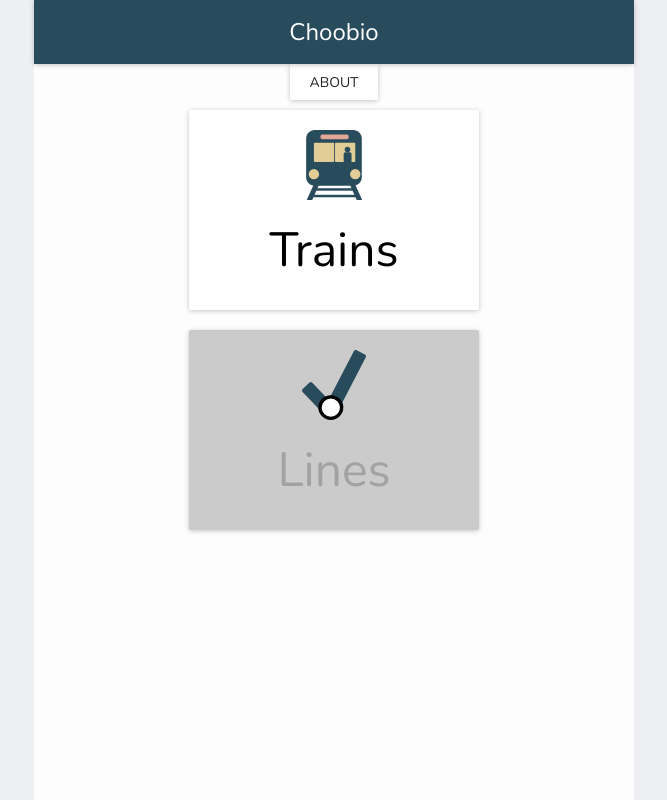
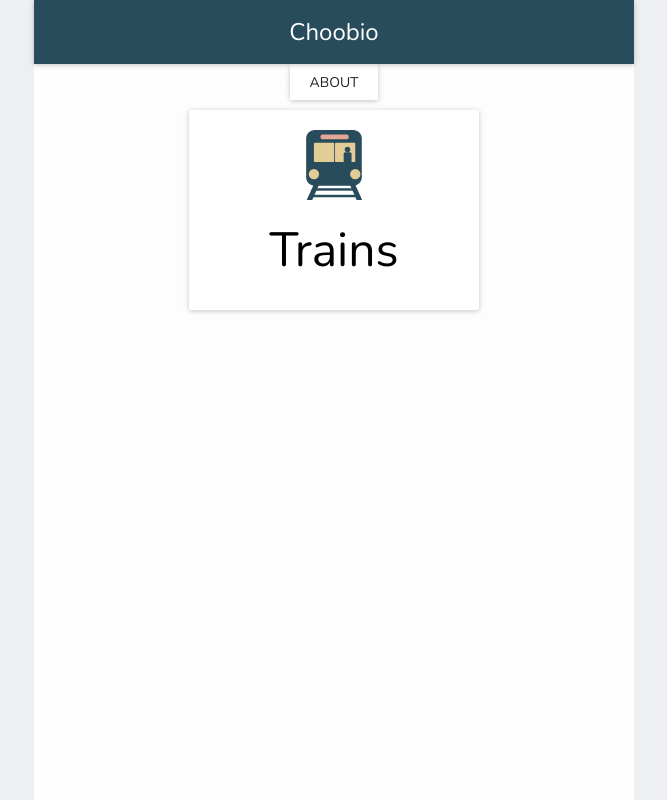
Before and after one commit to joshvince/commuter-ui, a React (Create React App) app: page / in a window 1280 px wide. Shown: the whole page, without its empty margins (306-973 px from the left). Built offline with nearby package versions, Linux system fonts and the light colour scheme; what react-tap-event-plugin would draw is missing.

Commit message:
add meta theme color remove old component

```diff
--- a/public/index.html
+++ b/public/index.html
@@ -3,6 +3,8 @@
   <head>
     <meta charset="utf-8">
     <meta name="viewport" content="width=device-width, initial-scale=1">
+    <meta name="theme-color" content="#ffffff">
+    <meta name="apple-mobile-web-app-status-bar-style" content="black-translucent">
     <link href="https://fonts.googleapis.com/css?family=Nunito:400,600" rel="stylesheet">
     <link rel="shortcut icon" href="%PUBLIC_URL%/favicon.ico">
     <link rel="manifest" href="%PUBLIC_URL%/manifest.json">
--- a/src/components/Home/Home.js
+++ b/src/components/Home/Home.js
@@ -20,13 +20,6 @@
             active={true}
           />
         </Link>
-        <Link to="/lines">
-          <FeatureCard
-            featureName="Lines"
-            imgSrc={linesImg}
-            active={false}
-          />
-        </Link>
       </div>
     );
   }
```
